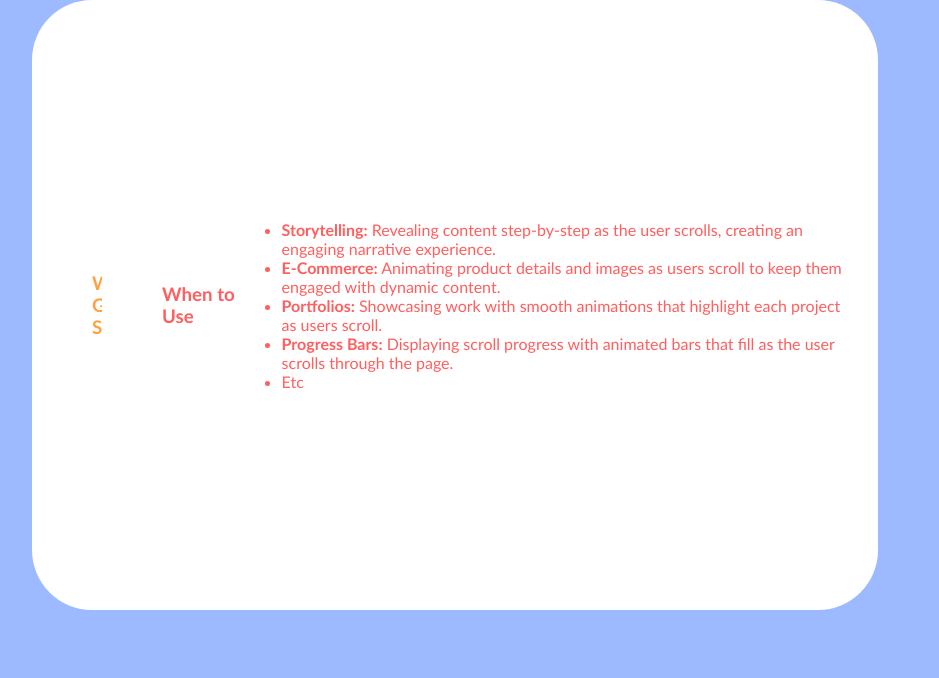
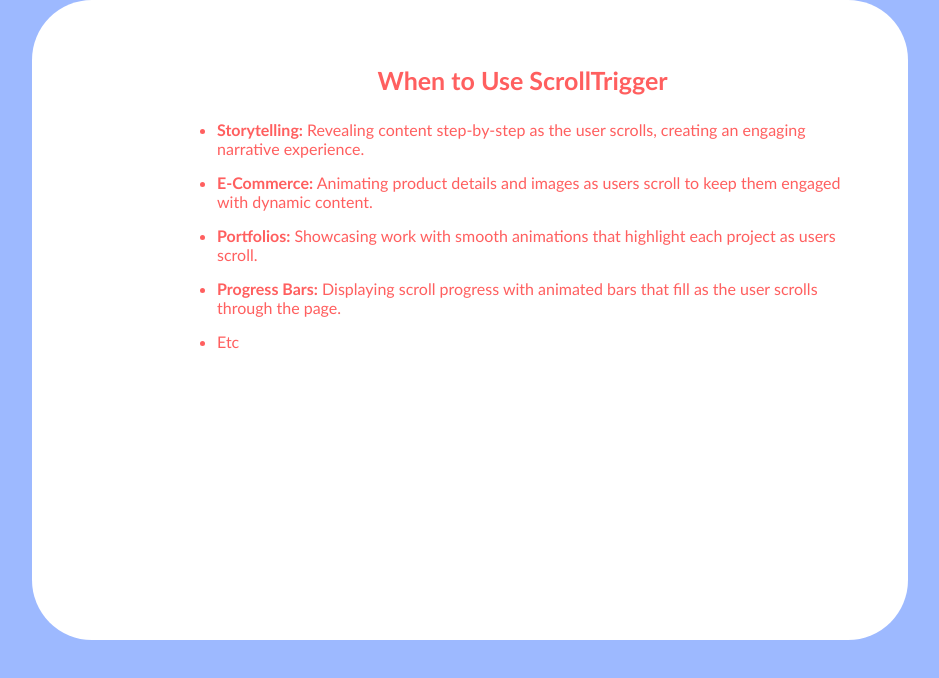
Before and after one commit to melmelz/a2_plugin-tutorial, a plain HTML site: page index.html in a window 1280 px wide. Shown: the whole page, without its empty margins (32-971 px from the left). Drawn offline with nearby package versions, Linux system fonts and the light colour scheme; a script that the page names is missing.

Commit message:
final touch-ups

```diff
--- a/index.html
+++ b/index.html
@@ -13,16 +13,16 @@
     <div class="cards">
         <div class="card card-1">
             <h2>Welcome to GSAP ScrollTrigger!</h2>
-            <div><h4> Scroll to reveal cards!</h4></div>
+            <h5>Scroll to reveal cards :)</h5>
         </div>
 
         <div class="card card-2">
             <h3>What is GSAP ScrollTrigger?</h3>
-            <p>GSAP ScrollTrigger is a JavaScript plugin that triggers animations by the user’s scroll position.</p>
-            <p>It links animations to scroll events, making it easy to sync content with how far a user has scrolled.  It can animate elements to fade, slide, rotate, or transform based on scroll events.</p>
+            <p><b>GSAP ScrollTrigger</b> is a JavaScript plugin that <b>triggers animations by scrolling</b> the page.</p>
+            <p>It links animations to scroll events syncing content with how far a user has scrolled.  It can animate elements to fade, slide, rotate, or transform based on scroll events.</p>
 
             <h3>Example: Card Stacker</h3>
-            <p>I used ScrollTrigger to animate cards stacking. As users scroll down, the next card is revealed and placed on top of the previous card.</p>
+            <p>ScrollTrigger was used to animate the cards stacking. As users scroll down, the next card is revealed and placed on top of the previous card.</p>
             <p>This helps break down big concepts into smaller digestable chunks while keeping the users engaged with the subtle animations. </p>
         </div>
 
@@ -38,7 +38,7 @@
         </div>
 
         <div class="card card-4">
-            <h3>When to Use</h3>
+            <h3>When to Use ScrollTrigger</h3>
             <ul>
                 <li><b>Storytelling:</b> Revealing content step-by-step as the user scrolls, creating an engaging narrative experience.</li>
                 <li><b>E-Commerce:</b> Animating product details and images as users scroll to keep them engaged with dynamic content.</li>
--- a/style.css
+++ b/style.css
@@ -3,7 +3,6 @@ body {
     background: #9db9ff;
     margin: 0;
     padding: 0;
-    color: #ff98a2;
 }
 
 .cards {
@@ -21,18 +20,18 @@ body {
     width: 60%;
     height: 70vh;
     background: #ffffff;
-    display: flex;
+    align-items: center;
     justify-content: center;
-    align-items: center;
     border-radius: 60px;
     margin-bottom: 50px;
-    padding: 25px;
+    padding: 40px;
 }
 
 .card-1 {
     left: 0;
     top: 0;
     color: #3e65ff;
+    text-align: center;
 }
 
 .card-2 {
@@ -56,13 +55,15 @@ body {
 .card h2{
     font-size: 40px;
     font-weight: 900;
-    color: #3e65ff;
     text-align: center;
 }
 
-.card h4{
-    font-size: 20px;
+.card h3{
+    font-size: 25px;
     font-weight: 900;
-    color: #3e65ff;
     text-align: center;
 }
+
+li {
+    margin-bottom: 15px; /* Add space between each list item */
+}
```
